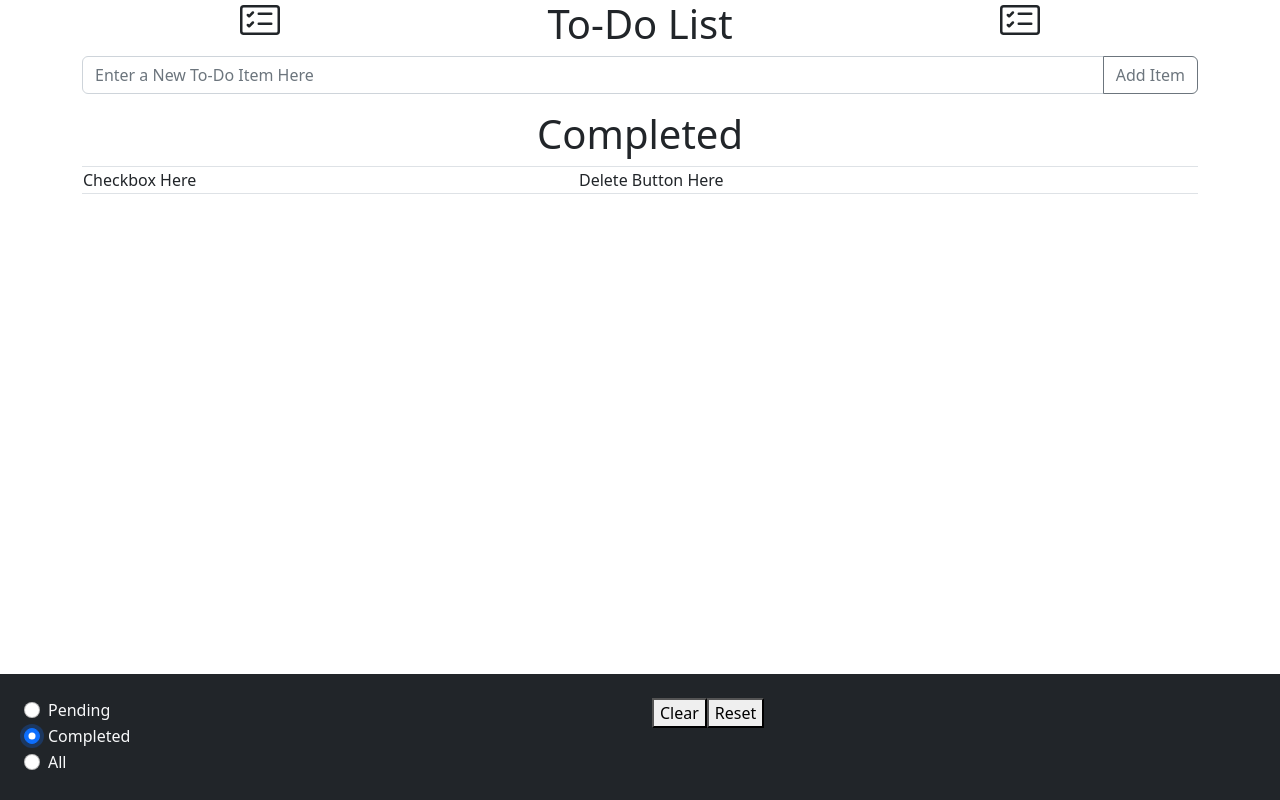
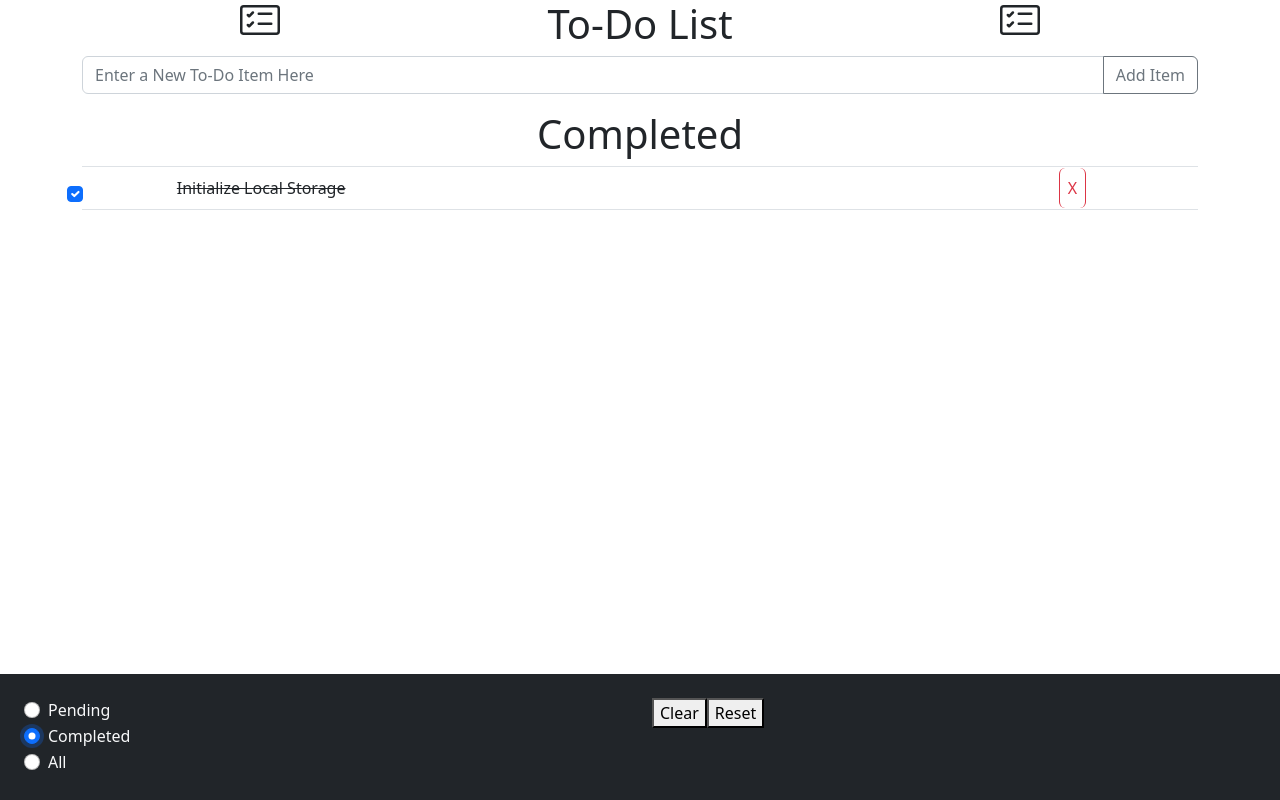
Before and after one commit to rdmullins/to-do-list, a React (Create React App) app in the folder todo/: page / in a window 1280 px wide. Both pictures are taken after a click on the radio button "Completed". Built offline with nearby package versions, Linux system fonts and the light colour scheme.

Commit message:
Table cleanup

```diff
--- a/todo/src/App.js
+++ b/todo/src/App.js
@@ -14,11 +14,11 @@ function App() {
     if (localStorage.length === 0) {
         localStorage.setItem("ToDo", JSON.stringify([
             {
-            text: "",
+            text: "Initialize Local Storage",
             isActive: false,
-            created: "",
+            created: Date.now(),
             updated: "",
-            id: 0
+            id: Date.now()
         }
         ]));
     };
--- a/todo/src/Table.js
+++ b/todo/src/Table.js
@@ -19,27 +19,31 @@ function Table(props) {
                 <button type="button" className="btn btn-outline-danger">X</button>
             </td>
         </tr>);
-    let completed = props.ToDo.filter(item => !(item.isActive)).map(item => <tr><td>Checkbox Here</td><td>{item.text}</td><td>Delete Button Here</td></tr>);
-    let all = props.ToDo.map(item => <tr><td>Checkbox Here</td><td>{item.text}</td><td>Delete Button Here</td></tr>)
-    //let pending = pendingItems.map(item => <tr>{item.text}</tr>);
-    //let completed = completedItems.map(item => <tr>{item.text}</tr>);
-
-    //console.log("pendingItems = ", pendingItems);
-    console.log("Pending = ", pending);
-    //console.log("completedItems = ", completedItems);
-    console.log("Completed = ", completed);
-    console.log("Props.view = ", props.view);
+    let completed = props.ToDo.filter(item => !(item.isActive)).map(item =>
+    <tr>
+        <td>
+            <div className="form-check">
+                <input
+                    class="form-check-input"
+                    type="checkbox"
+                    value=""
+                    checked
+                />
+            </div>
+        </td>
+        <td><span className="text-decoration-line-through">{item.text}</span></td>
+        <td>
+            <button type="button" className="btn btn-outline-danger">X</button>
+        </td>
+        </tr>);
 
     return (
         <table className = "table table-bordered">
             {(props.view === "Pending") && pending}
             {(props.view === "Completed") && completed}
-            {(props.view === "All") && all}
+            {(props.view === "All") && pending.concat(completed)}
         </table>
     );
 };
 
 export default Table;
-// {(props.view === "Pending") && <h1>Pending</h1>}
-// {(props.view === "Completed") && <h1>Completed</h1>}
-// {(props.view === "All") && <h1>All</h1>}
```
